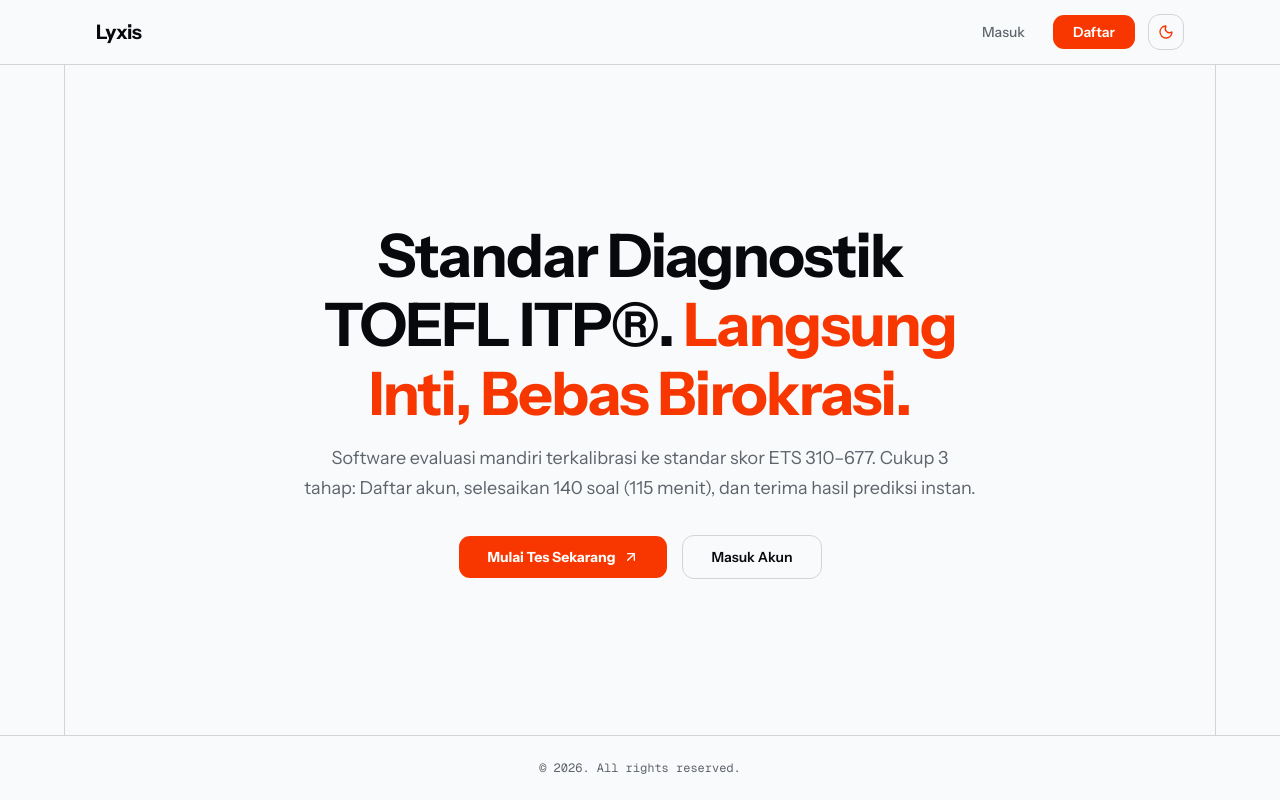
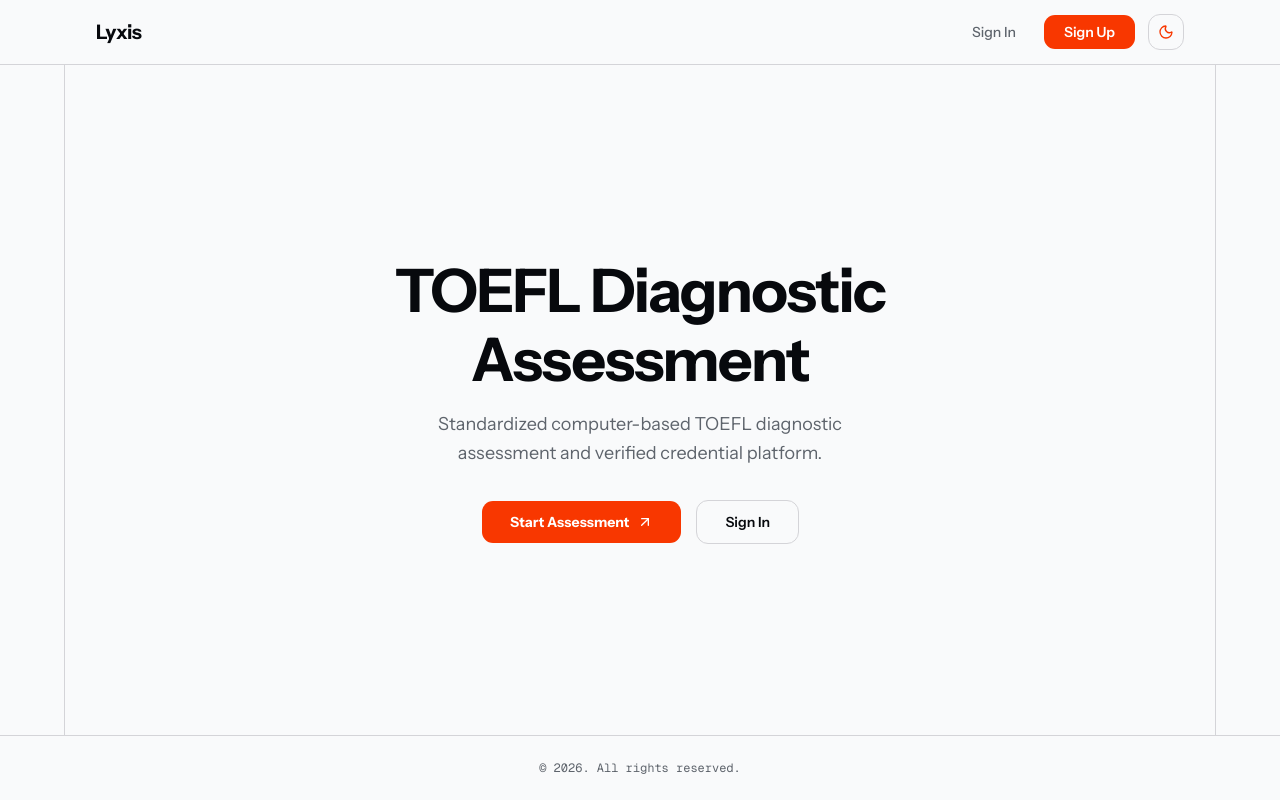
Before and after one commit to Mafrilearth/lyxis, a Next.js app: page / in a window 1280 px wide. Built offline with nearby package versions, Linux system fonts and the light colour scheme; no server answers.

Commit message:
fix(hero): harmonize hero title and description 1:1 with locked SEO metadata

```diff
--- a/src/app/page.tsx
+++ b/src/app/page.tsx
@@ -6,9 +6,11 @@ import Link from "next/link";
 
 /**
  * Standard Global 8pt Grid Architecture
- * Homepage strictly contains: Header, Hero, and Footer.
+ * Harmonized 1:1 with locked production SEO metadata:
+ * - Title: TOEFL Diagnostic Assessment
+ * - Description: Standardized computer-based TOEFL diagnostic assessment and verified credential platform.
  * - Header: Full width horizontal line at bottom, no left/right borders.
- * - Hero: Centered content wrapped in vertical CAD rails with verified authentic copy.
+ * - Hero: Centered content wrapped in vertical CAD rails.
  * - Footer: Full horizontal top line spanning edge-to-edge, strictly NO bottom border, NO side borders.
  */
 export default function HomePage() {
@@ -21,16 +23,15 @@ export default function HomePage() {
       <main className="flex-1 max-w-6xl w-full mx-auto border-x border-zinc-300 dark:border-zinc-800 bg-background flex flex-col">
         <section className="flex-1 flex flex-col items-center justify-center text-center py-20 sm:py-28 lg:py-32 px-6 sm:px-8 space-y-6 relative">
           <div className="space-y-4 max-w-3xl mx-auto flex flex-col items-center">
-            {/* Judul Utama (Deskriptor Sempurna) */}
+            {/* Judul Utama dari Definisi SEO Resmi */}
             <h1 className="text-3xl sm:text-5xl lg:text-6xl font-extrabold tracking-tight text-foreground leading-[1.15] text-balance">
-              Standar Diagnostik TOEFL ITP®.{" "}
-              <span className="text-primary block sm:inline">Langsung Inti, Bebas Birokrasi.</span>
+              TOEFL Diagnostic Assessment
             </h1>
 
-            {/* Deskripsi Sempurna */}
+            {/* Deskripsi Terkunci Sesuai Metadata SEO */}
             <p className="text-sm sm:text-lg text-muted-foreground leading-relaxed max-w-2xl mx-auto text-balance">
-              Software evaluasi mandiri terkalibrasi ke standar skor ETS 310–677. Cukup 3 tahap:
-              Daftar akun, selesaikan 140 soal (115 menit), dan terima hasil prediksi instan.
+              Standardized computer-based TOEFL diagnostic assessment and verified credential
+              platform.
             </p>
 
             {/* Tombol Aksi Utama: Directionally Centered, No Shadow, No Hover Border Jumping */}
@@ -42,7 +43,7 @@ export default function HomePage() {
                   "group w-full sm:w-auto inline-flex items-center justify-center gap-2 rounded-lg h-11 px-7 font-bold bg-primary text-primary-foreground hover:bg-primary/90 border border-transparent shadow-none transition-colors",
                 )}
               >
-                <span>Mulai Tes Sekarang</span>
+                <span>Start Assessment</span>
                 <ArrowUpRight className="h-4 w-4 transition-transform duration-200 group-hover:translate-x-0.5 group-hover:-translate-y-0.5" />
               </Link>
 
@@ -53,7 +54,7 @@ export default function HomePage() {
                   "w-full sm:w-auto inline-flex items-center justify-center gap-2 rounded-lg h-11 px-7 font-semibold border border-zinc-300 dark:border-zinc-800 bg-background hover:bg-muted text-foreground shadow-none transition-colors",
                 )}
               >
-                <span>Masuk Akun</span>
+                <span>Sign In</span>
               </Link>
             </div>
           </div>
--- a/src/components/landing/floating-nav.tsx
+++ b/src/components/landing/floating-nav.tsx
@@ -34,7 +34,7 @@ export function FloatingNav() {
               "h-9 px-3.5 text-xs sm:text-sm font-medium text-muted-foreground hover:text-foreground hover:bg-muted rounded-lg transition-colors border border-transparent shadow-none",
             )}
           >
-            Masuk
+            Sign In
           </Link>
 
           <Link
@@ -44,7 +44,7 @@ export function FloatingNav() {
               "h-9 px-4 sm:px-5 text-xs sm:text-sm font-semibold bg-primary text-primary-foreground hover:bg-primary/90 rounded-lg transition-colors border border-transparent shadow-none",
             )}
           >
-            Daftar
+            Sign Up
           </Link>
 
           <ThemeToggle />
```
